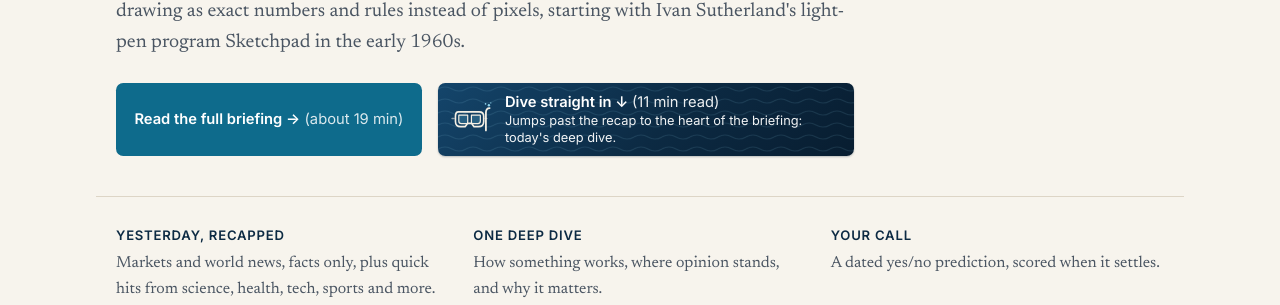
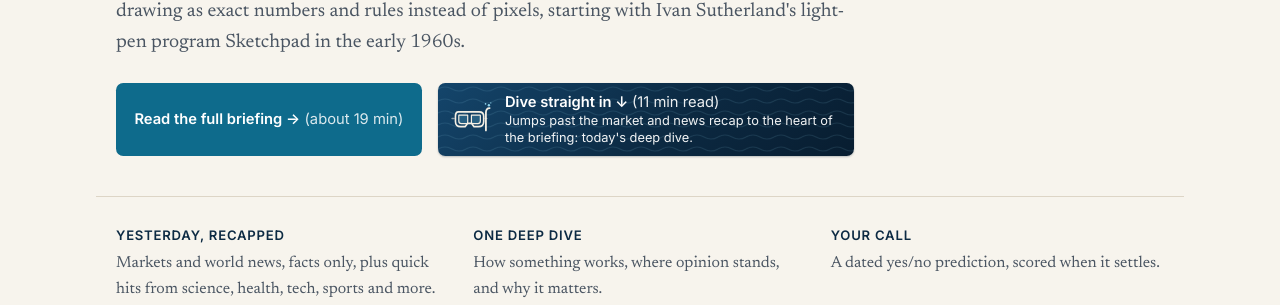
Before and after one commit to dailydeepdive/dailydeepdive.github.io, a Jekyll site: the page built from index.html, in a window 1280 px wide. Shown: the part 471-776 px from the top of the page. Built offline with Jekyll 4.4.1, drawn with Linux system fonts in a browser that asks for light colours.

Commit message:
Home page: clarify the deep-dive box note
Co-Authored-By: Claude Opus 5.5 <noreply@anthropic.com>
Claude-Session: https://claude.ai/code/session_01XLPcKjBxkHpy36NM6mhFCg

```diff
--- a/index.html
+++ b/index.html
@@ -14,7 +14,7 @@ title: Daily Deep Dive (3D)
   {% assign full_minutes = latest.content | split: 'class="references"' | first | strip_html | number_of_words | plus: 115 | divided_by: 230 | at_least: 1 %}
   <div class="hero-actions">
     <a class="button" href="{{ latest.url | relative_url }}">Read the full briefing &rarr; <span class="btn-time">(about {{ full_minutes }} min)</span></a>
-    {% if latest.content contains 'id="deep-dive"' %}<a class="dive-card" href="{{ latest.url | relative_url }}#deep-dive"><span class="mark">{% include dive-mask.svg %}</span><span class="dive-text"><span class="dive-main">Dive straight in &darr; <span class="dd-time">({{ dd_minutes }} min read)</span></span><span class="dive-note">Jumps past the recap to the heart of the briefing: today's deep dive.</span></span></a>{% endif %}
+    {% if latest.content contains 'id="deep-dive"' %}<a class="dive-card" href="{{ latest.url | relative_url }}#deep-dive"><span class="mark">{% include dive-mask.svg %}</span><span class="dive-text"><span class="dive-main">Dive straight in &darr; <span class="dd-time">({{ dd_minutes }} min read)</span></span><span class="dive-note">Jumps past the market and news recap to the heart of the briefing: today's deep dive.</span></span></a>{% endif %}
   </div>
   {% else %}
   <h1 class="hero-title">The first briefing is on its way.</h1>
```
